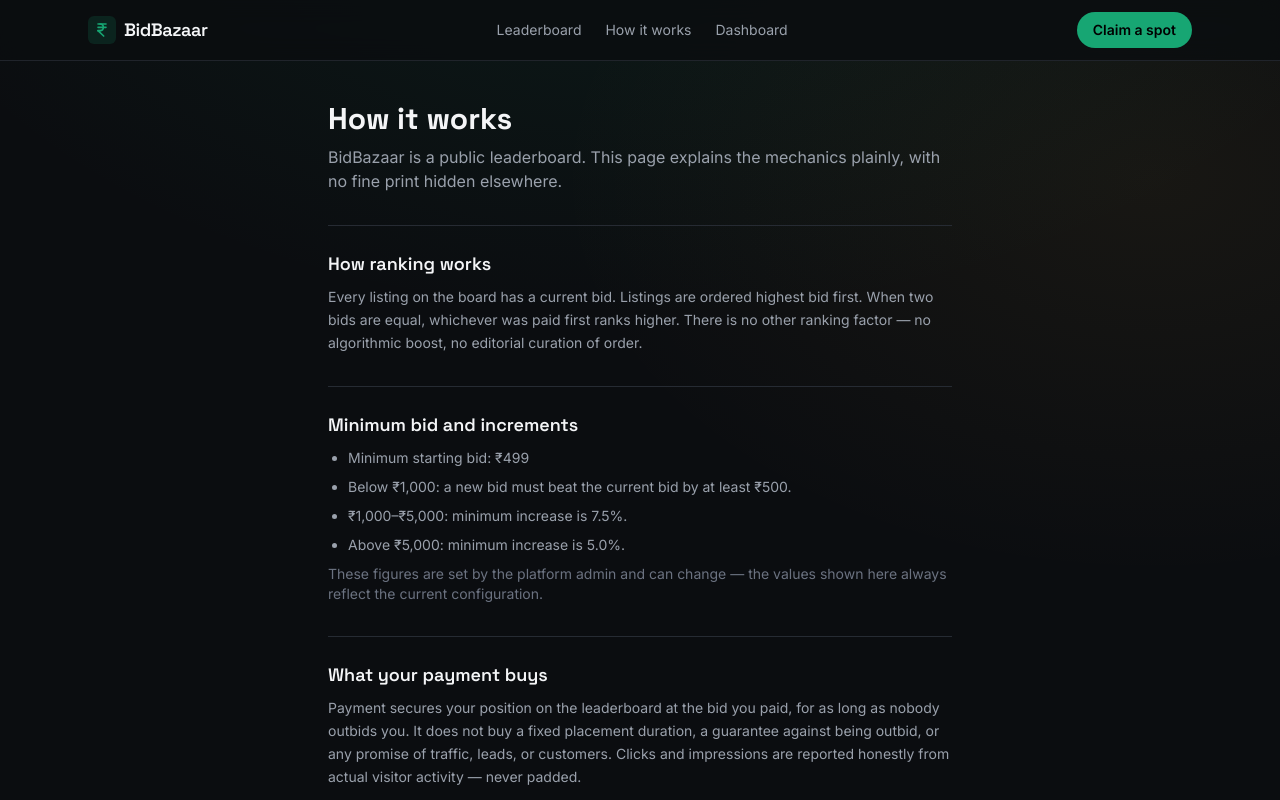
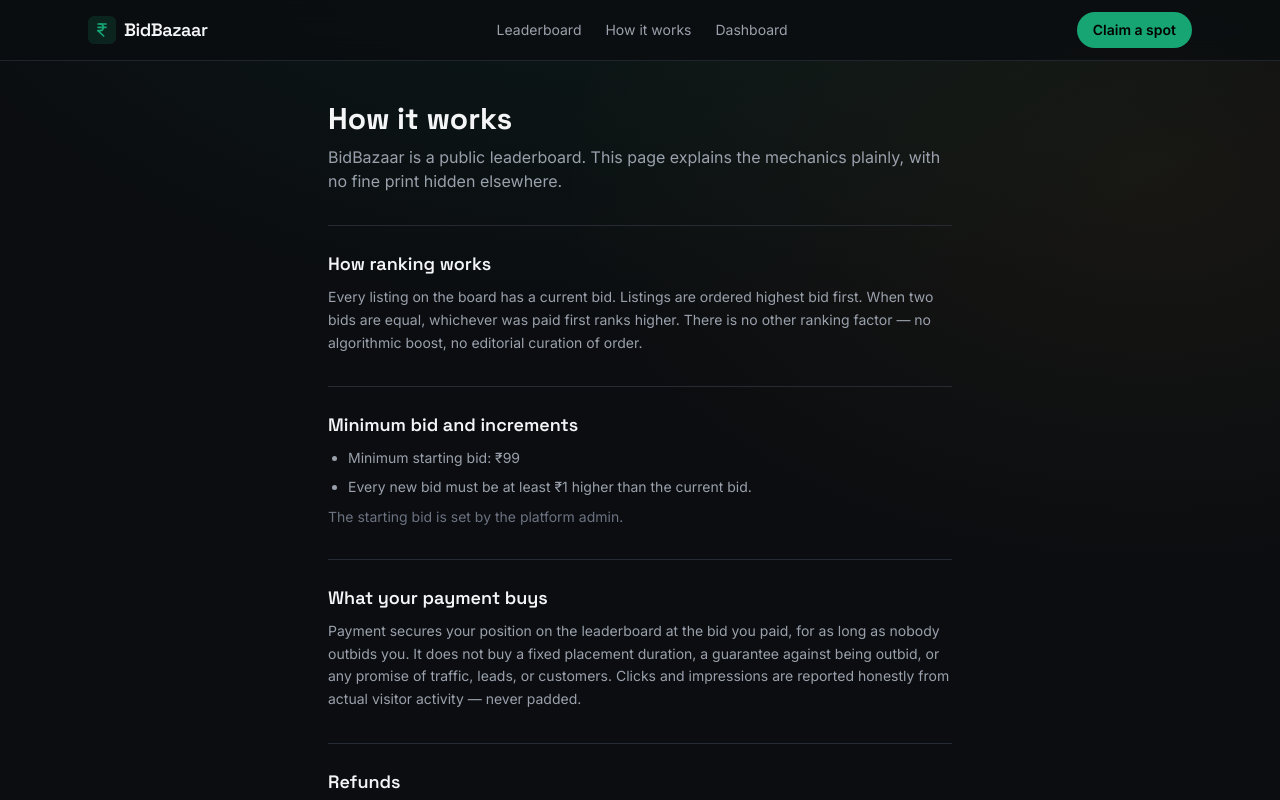
Before and after one commit to Amit1309-ctrl/BidBazaar, a Next.js app: page /how-it-works in a window 1280 px wide. Shown: the top 800 px of the page. Built offline with nearby package versions, Linux system fonts and the light colour scheme; no server answers.

Commit message:
app changes

```diff
--- a/src/app/how-it-works/page.tsx
+++ b/src/app/how-it-works/page.tsx
@@ -29,11 +29,9 @@ export default function HowItWorksPage() {
         <Section title="Minimum bid and increments">
           <ul className="list-disc space-y-1.5 pl-5">
             <li>Minimum starting bid: {formatPaise(cfg.minimum_starting_bid_paise)}</li>
-            <li>Below {formatPaise(cfg.tier1_ceiling_paise)}: a new bid must beat the current bid by at least {formatPaise(cfg.tier1_flat_increment_paise)}.</li>
-            <li>{formatPaise(cfg.tier1_ceiling_paise)}–{formatPaise(cfg.tier2_ceiling_paise)}: minimum increase is {(cfg.tier2_percent_increment * 100).toFixed(1)}%.</li>
-            <li>Above {formatPaise(cfg.tier2_ceiling_paise)}: minimum increase is {(cfg.tier3_percent_increment * 100).toFixed(1)}%.</li>
+            <li>Every new bid must be at least ₹1 higher than the current bid.</li>
           </ul>
-          <p className="mt-2 text-sm text-ink-muted">These figures are set by the platform admin and can change — the values shown here always reflect the current configuration.</p>
+          <p className="mt-2 text-sm text-ink-muted">The starting bid is set by the platform admin.</p>
         </Section>
 
         <Section title="What your payment buys">
--- a/src/app/page.tsx
+++ b/src/app/page.tsx
@@ -20,7 +20,7 @@ export default async function HomePage() {
   ]);
 
   const champion = listings[0];
-  const nextMinBid = champion ? Math.ceil((champion.current_bid_paise * 1.05) / 100) : 4990;
+  const nextMinBid = champion ? Math.ceil((champion.current_bid_paise + 100) / 100) : 9900;
 
   return (
     <>
--- a/src/lib/bidding.ts
+++ b/src/lib/bidding.ts
@@ -9,18 +9,18 @@
  */
 
 export interface BidConfig {
-  minimum_starting_bid_paise: number; // ₹499 default
-  tier1_ceiling_paise: number;        // below this: flat increment
-  tier1_flat_increment_paise: number; // ₹500 default
-  tier2_ceiling_paise: number;        // ₹10,000–₹50,000 band
-  tier2_percent_increment: number;    // 7.5%
-  tier3_percent_increment: number;    // 5%, applies above tier2 ceiling
+  minimum_starting_bid_paise: number; // ₹99 default
+  tier1_ceiling_paise: number;        // retained for database compatibility
+  tier1_flat_increment_paise: number; // ₹1 default
+  tier2_ceiling_paise: number;        // retained for database compatibility
+  tier2_percent_increment: number;    // retained for database compatibility
+  tier3_percent_increment: number;    // retained for database compatibility
 }
 
 export const DEFAULT_BID_CONFIG: BidConfig = {
-  minimum_starting_bid_paise: 49_900,   // ₹499
+  minimum_starting_bid_paise: 9_900,    // ₹99
   tier1_ceiling_paise: 10_00_00,        // ₹10,000
-  tier1_flat_increment_paise: 50_000,   // ₹500
+  tier1_flat_increment_paise: 100,      // ₹1
   tier2_ceiling_paise: 50_00_00,        // ₹50,000
   tier2_percent_increment: 0.075,       // 7.5%
   tier3_percent_increment: 0.05,        // 5%
@@ -32,14 +32,7 @@ export const DEFAULT_BID_CONFIG: BidConfig = {
  */
 export function minimumNextBid(currentBidPaise: number, config: BidConfig = DEFAULT_BID_CONFIG): number {
   if (currentBidPaise <= 0) return config.minimum_starting_bid_paise;
-
-  if (currentBidPaise < config.tier1_ceiling_paise) {
-    return currentBidPaise + config.tier1_flat_increment_paise;
-  }
-  if (currentBidPaise <= config.tier2_ceiling_paise) {
-    return Math.ceil(currentBidPaise * (1 + config.tier2_percent_increment));
-  }
-  return Math.ceil(currentBidPaise * (1 + config.tier3_percent_increment));
+  return currentBidPaise + 100;
 }
 
 export function isValidBid(
```
Also changed, not shown: 1 other file (tests, documents, lock files or other folders).
